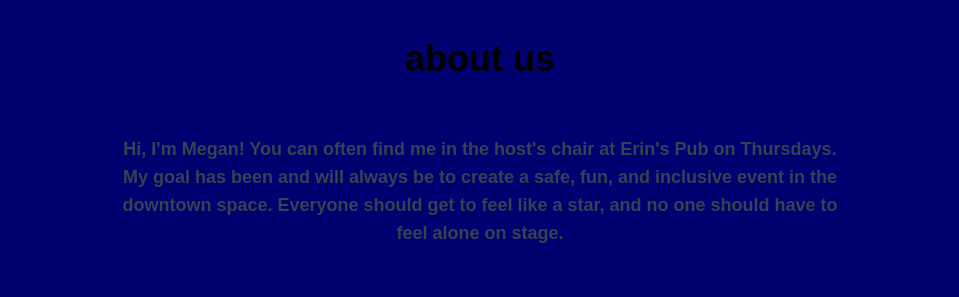
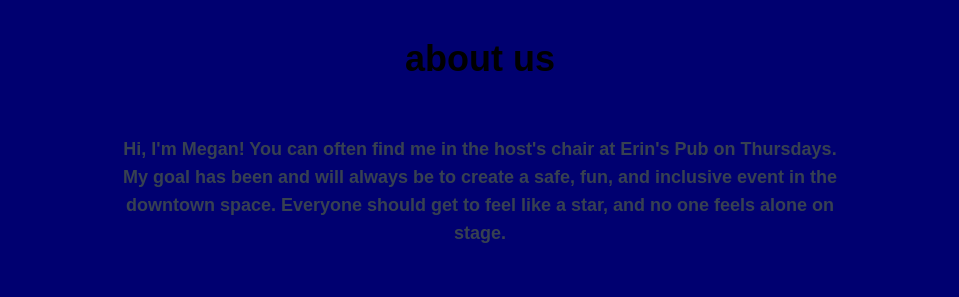
Before and after one commit to mpartificer/karaoke-with-megan-website, a React (Vite) app: page / in a window 1280 px wide. Shown: the part 3060-3357 px from the top of the page, without its empty margins (160-1119 px from the left). Built offline with nearby package versions, Linux system fonts and the light colour scheme.

Commit message:
another small verbiage change

```diff
--- a/src/App.jsx
+++ b/src/App.jsx
@@ -167,8 +167,8 @@
                 Hi, I'm Megan! You can often find me in the host's chair at
                 Erin's Pub on Thursdays. My goal has been and will always be to
                 create a safe, fun, and inclusive event in the downtown space.
-                Everyone should get to feel like a star, and no one should have
-                to feel alone on stage.
+                Everyone should get to feel like a star, and no one feels alone
+                on stage.
               </p>
               <div className="grid md:grid-cols-3 gap-8 mt-12">
                 <div className="text-center">
```
